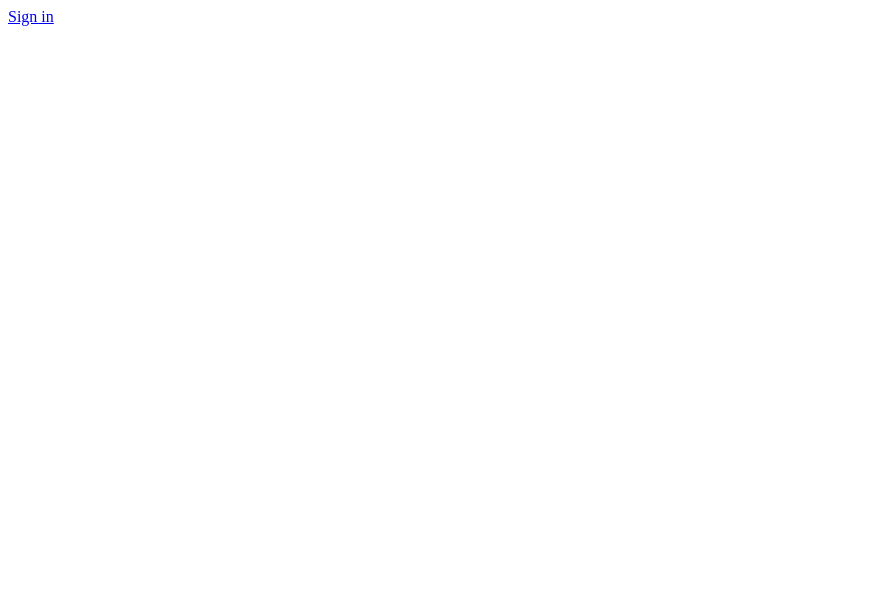
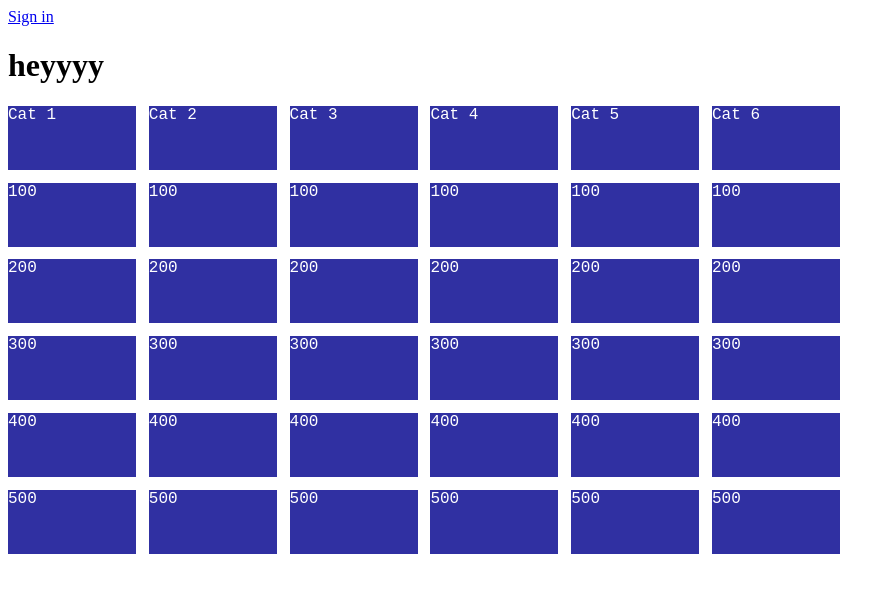
Before and after one commit to teamupcube/jeopardy_for_teachers_app, a Vue app in the folder app/: page /gameplay in a window 1280 px wide. Before the commit this address led to /. Shown: the top 592 px of the page, without its empty margins (0-895 px from the left). Built offline with nearby package versions, Linux system fonts and the light colour scheme.

Commit message:
board showing with static content

```diff
--- a/app/src/components/AddTeamNames.vue
+++ b/app/src/components/AddTeamNames.vue
@@ -43,7 +43,7 @@ export default {
       return addTeam(this.teamName)
         .then(saved => {
           this.team = saved;
-          addTeamGame(this.team.teamId,this.gameId)
+          addTeamGame(this.team.teamId, this.gameId);
         });
     }
   },
--- /dev/null
+++ b/app/src/components/GamePlay.vue
@@ -0,0 +1,118 @@
+<template>
+  <main>
+  <h1>heyyyy</h1>
+    <div class="container">
+      <div class="column" id="cat_one">
+        <div class="box">Cat 1</div>
+        <div class="box">100</div>
+        <div class="box">200</div>
+        <div class="box">300</div>
+        <div class="box">400</div>
+        <div class="box">500</div>
+      </div>
+      <div class="column" id="cat_two">
+        <div class="box">Cat 2</div>
+        <div class="box">100</div>
+        <div class="box">200</div>
+        <div class="box">300</div>
+        <div class="box">400</div>
+        <div class="box">500</div>
+      </div>
+      <div class="column" id="cat_three">
+        <div class="box">Cat 3</div>
+        <div class="box">100</div>
+        <div class="box">200</div>
+        <div class="box">300</div>
+        <div class="box">400</div>
+        <div class="box">500</div>
+      </div>
+      <div class="column" id="cat_four">
+        <div class="box">Cat 4</div>
+        <div class="box">100</div>
+        <div class="box">200</div>
+        <div class="box">300</div>
+        <div class="box">400</div>
+        <div class="box">500</div>
+      </div>
+      <div class="column" id="cat_five">
+        <div class="box">Cat 5</div>
+        <div class="box">100</div>
+        <div class="box">200</div>
+        <div class="box">300</div>
+        <div class="box">400</div>
+        <div class="box">500</div>
+      </div>
+      <div class="column" id="cat_six">
+        <div class="box">Cat 6</div>
+        <div class="box">100</div>
+        <div class="box">200</div>
+        <div class="box">300</div>
+        <div class="box">400</div>
+        <div class="box">500</div>
+      </div>
+    </div>
+  </main>
+</template>
+
+<script>
+export default {
+
+};
+</script>
+
+<style>
+
+
+.container {
+  display: grid;
+  grid-template-columns: 10vw 10vw 10vw 10vw 10vw 10vw;
+  /* grid-template-areas:
+                      'cat1 cat2 cat3 cat4 cat5 cat6'; */
+  grid-column-gap: 1vw;
+}
+
+#cat_one {
+  display: grid;
+  grid-template-rows: 5vw 5vw 5vw 5vw 5vw 5vw;
+  grid-row-gap: 1vw;
+}
+
+#cat_two {
+  display: grid;
+  grid-template-rows: 5vw 5vw 5vw 5vw 5vw 5vw;
+  grid-row-gap: 1vw;
+}
+
+#cat_three {
+  display: grid;
+  grid-template-rows: 5vw 5vw 5vw 5vw 5vw 5vw;
+  grid-row-gap: 1vw;
+}
+
+#cat_four {
+  display: grid;
+  grid-template-rows: 5vw 5vw 5vw 5vw 5vw 5vw;
+  grid-row-gap: 1vw;
+}
+
+#cat_five {
+  display: grid;
+  grid-template-rows: 5vw 5vw 5vw 5vw 5vw 5vw;
+  grid-row-gap: 1vw;
+}
+
+#cat_six {
+  display: grid;
+  grid-template-rows: 5vw 5vw 5vw 5vw 5vw 5vw;
+  grid-row-gap: 1vw;
+}
+
+.box {
+  background-color: rgb(48, 48, 162);
+  color: white;
+  font-family: 'Courier New', Courier, monospace
+}
+
+
+
+</style>
--- a/app/src/router.js
+++ b/app/src/router.js
@@ -9,6 +9,7 @@ import AddTeamNames from './components/AddTeamNames';
 import CategoryName from './components/CategoryName';
 import Search from './components/Search';
 import CustomClue from './components/CustomClue';
+import GamePlay from './components/GamePlay';
 
 
 export default new VueRouter({
@@ -20,6 +21,7 @@ export default new VueRouter({
     { path: '/board/:id', component: CategoryName },
     { path: '/game', component: AddClassName },
     { path: '/game/:id', component: AddTeamNames },
+    { path: '/gameplay', component: GamePlay },
     {
       path: '/board/:id/categories/:categoryId',
       component: AddClueView,
```
